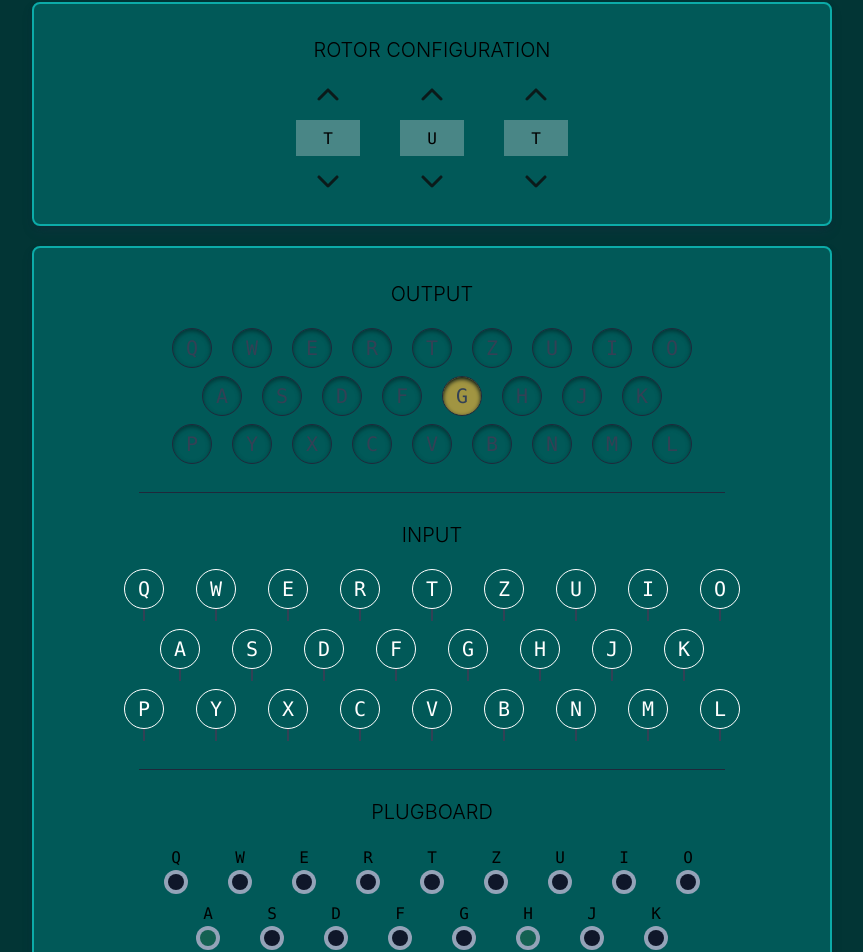
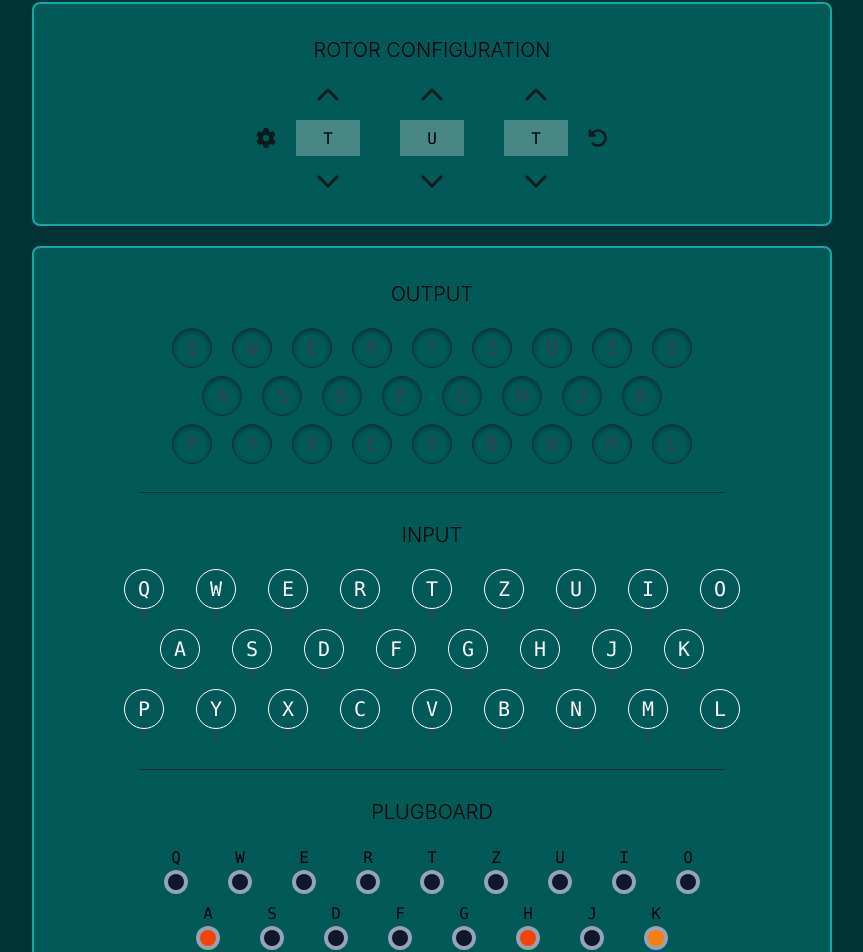
Before and after one commit to kecioch/enigma, a React (Create React App) app: page / in a window 1280 px wide. Shown: the part 118-1070 px from the top of the page, without its empty margins (208-1071 px from the left). Built offline with nearby package versions, Linux system fonts and the light colour scheme; the HTML template or start-up script is replaced by a standard one.

Commit message:
Refactored useEnigma hook

```diff
--- a/src/components/EnigmaContainer.tsx
+++ b/src/components/EnigmaContainer.tsx
@@ -1,12 +1,11 @@
-import React, { useRef, useState } from "react";
+import React from "react";
 import OutputLights from "./OutputLights/OutputLights";
 import InputKeys from "./InputKeys/InputKeys";
 import Plugboard from "./Plugboard/Plugboard";
 import Notes from "./Notes/Notes";
-import Rotors, { RotorPositions } from "./Rotors/Rotors";
-import Container from "./Container";
-import Divider from "./Divider";
-import { Enigma } from "../services/enigma/enigma";
+import Rotors from "./Rotors/Rotors";
+import Container from "./UI/Container";
+import Divider from "./UI/Divider";
 import { RotorConfig } from "../services/enigma/rotor";
 import {
   wiringA,
@@ -14,52 +13,20 @@ import {
   wiringC,
   wiringRev,
 } from "../services/enigma/constants";
+import { useEnigma } from "../hooks/useEnigma";
 
 const rotorConfigA: RotorConfig = { wiring: wiringA, notch: 22, startPos: 19 };
 const rotorConfigB: RotorConfig = { wiring: wiringB, notch: 16, startPos: 20 };
 const rotorConfigC: RotorConfig = { wiring: wiringC, notch: 5, startPos: 19 };
 const reflectorConfig = wiringRev;
-let plugboardConfig: Map<string, string> = new Map([]);
 
 const EnigmaContainer = () => {
-  const [inputText, setInputText] = useState("");
-  const [outputText, setOutputText] = useState("");
-  const [rotorPositions, setRotorPositions] = useState<RotorPositions>({
-    posA: rotorConfigA.startPos || 0,
-    posB: rotorConfigB.startPos || 0,
-    posC: rotorConfigC.startPos || 0,
+  const enigma = useEnigma({
+    rotorConfigA,
+    rotorConfigB,
+    rotorConfigC,
+    reflectorConfig,
   });
-
-  const enigma = useRef(
-    new Enigma(
-      rotorConfigA,
-      rotorConfigB,
-      rotorConfigC,
-      reflectorConfig,
-      plugboardConfig
-    )
-  );
-
-  const handleChangeInput = (char: string) => {
-    const encoded = enigma.current.encode(char);
-    const { posA, posB, posC } = enigma.current.getPositions();
-    setInputText((prev) => prev + char);
-    setOutputText((prev) => prev + encoded);
-    setRotorPositions({ posA, posB, posC });
-  };
-
-  const handlePasteInput = (text: string) => {
-    const encoded = enigma.current.encode(text);
-    const { posA, posB, posC } = enigma.current.getPositions();
-    setInputText(text);
-    setOutputText(encoded);
-    setRotorPositions({ posA, posB, posC });
-  };
-
-  const handleClearInput = () => {
-    setInputText("");
-    setOutputText("");
-  };
 
   return (
     <div className="w-full flex flex-col justify-center items-center gap-5 p-2">
@@ -67,26 +34,31 @@ const EnigmaContainer = () => {
         <h3 className="text-xl mb-5 uppercase font-light">
           Rotor Configuration
         </h3>
-        <Rotors positions={rotorPositions} setPositions={setRotorPositions} />
+        <Rotors
+          positions={enigma.rotorPositions}
+          onIncrement={enigma.handleRotorIncrement}
+          onDecrement={enigma.handleRotorDecrement}
+          onReset={enigma.resetRotorPositions}
+        />
       </Container>
       <Container>
         <h3 className="text-xl mb-5 uppercase font-light">Output</h3>
-        <OutputLights />
+        <OutputLights output={enigma.outputLight} />
         <Divider />
 
         <h3 className="text-xl mb-5 uppercase font-light">Input</h3>
-        <InputKeys onKeyPressed={handleChangeInput} />
+        <InputKeys onKeyPressed={enigma.handleChangeInput} />
         <Divider />
 
         <h3 className="text-xl mb-5 uppercase font-light">Plugboard</h3>
-        <Plugboard />
+        <Plugboard wiring={enigma.plugboard} onPress={enigma.handlePressPlug} />
         <Divider className="mb-12" />
 
         <Notes
-          inputText={inputText}
-          outputText={outputText}
-          onPasteInput={handlePasteInput}
-          onClearInput={handleClearInput}
+          inputText={enigma.inputText}
+          outputText={enigma.outputText}
+          onPasteInput={enigma.handlePasteInput}
+          onClearInput={enigma.handleClearInput}
         />
       </Container>
     </div>
--- a/src/components/OutputLights/OutputLights.tsx
+++ b/src/components/OutputLights/OutputLights.tsx
@@ -3,14 +3,19 @@ import Lamp from "./Lamp";
 import { KEY_LAYOUT } from "../../constants/EnigmaLayout";
 
 interface Props {
+  output?: string;
   className?: string;
 }
 
-const OutputLights = ({ className }: Props) => {
+const OutputLights = ({ output, className }: Props) => {
   const lampRows = KEY_LAYOUT.map((row, i) => (
     <div key={i} className="flex flex-row justify-center gap-2 sm:gap-5">
       {row.map((key) => (
-        <Lamp key={key} char={key} on={key === "G"} />
+        <Lamp
+          key={key}
+          char={key}
+          on={key.toUpperCase() === output?.toUpperCase()}
+        />
       ))}
     </div>
   ));
--- a/src/components/Plugboard/Plugboard.tsx
+++ b/src/components/Plugboard/Plugboard.tsx
@@ -1,37 +1,43 @@
 import React from "react";
 import { KEY_LAYOUT } from "../../constants/EnigmaLayout";
 import Plug from "./Plug";
+import { COLOR_PALETTE } from "../../constants/Colors";
+
+interface WiringColor {
+  connected: string[];
+  colorCode: string;
+}
 
 interface Props {
+  wiring: Map<string, string>;
+  onPress: (char: string) => void;
   className?: string;
 }
 
-const COLORS = [
-  "#F24405",
-  "#FA7F08",
-  "#22BABB",
-  "#9EF8EE",
-  "#44803F",
-  "#FFEC5C",
-  "#146152",
-  "#400036",
-  "#105057",
-  "#898C8B",
-];
+const Plugboard = ({ wiring, onPress, className }: Props) => {
+  const colorsAvail = [...COLOR_PALETTE];
+  const wiringColor: WiringColor[] = [];
 
-const Plugboard = ({ className }: Props) => {
-  const color = COLORS[Math.floor(Math.random() * COLORS.length)];
+  // Create color wiring array
+  wiring.forEach((val, key) => {
+    const color = colorsAvail.splice(0, 1).join();
+    wiringColor.push({ connected: [val, key], colorCode: color });
+  });
 
   const plugRows = KEY_LAYOUT.map((row, i) => (
     <div key={i} className="flex flex-row justify-center gap-4 sm:gap-10">
-      {row.map((key) => (
-        <Plug
-          key={key}
-          char={key}
-          connected={key === "A" || key === "H"}
-          color={color}
-        />
-      ))}
+      {row.map((key) => {
+        const wiringEl = wiringColor.find((el) => el.connected.includes(key));
+        return (
+          <Plug
+            key={key}
+            char={key}
+            connected={!!wiringEl}
+            color={wiringEl?.colorCode}
+            onPress={onPress}
+          />
+        );
+      })}
     </div>
   ));
 
--- a/src/components/Rotors/Rotors.tsx
+++ b/src/components/Rotors/Rotors.tsx
@@ -1,37 +1,52 @@
-import React, { Dispatch, SetStateAction } from "react";
+import React from "react";
 import Rotor from "./Rotor";
-
-export type RotorPositions = { posA: number; posB: number; posC: number };
+import { faArrowRotateLeft, faGear } from "@fortawesome/free-solid-svg-icons";
+import IconButton from "../UI/IconButton";
+import { RotorPositions, RotorSelection } from "../../hooks/useEnigma";
 
 interface Props {
   positions: RotorPositions;
-  setPositions: Dispatch<SetStateAction<RotorPositions>>;
+  onIncrement: (rotor: RotorSelection) => void;
+  onDecrement: (rotor: RotorSelection) => void;
+  onReset: () => void;
 }
 
-const Rotors = ({ positions, setPositions }: Props) => {
-  const handleChangeRotorA = (value: number) => {
-    setPositions((prev) => {
-      return { ...prev, posA: value };
-    });
-  };
-
-  const handleChangeRotorB = (value: number) => {
-    setPositions((prev) => {
-      return { ...prev, posB: value };
-    });
-  };
-
-  const handleChangeRotorC = (value: number) => {
-    setPositions((prev) => {
-      return { ...prev, posC: value };
-    });
-  };
-
+const Rotors = ({ positions, onIncrement, onDecrement, onReset }: Props) => {
   return (
-    <div className="flex gap-10 justify-center">
-      <Rotor position={positions.posC} onChange={handleChangeRotorC} />
-      <Rotor position={positions.posB} onChange={handleChangeRotorB} />
-      <Rotor position={positions.posA} onChange={handleChangeRotorA} />
+    <div className="flex justify-center items-center">
+      <div className="flex gap-10 justify-center relative items-center">
+        <div className="absolute -left-10">
+          <IconButton
+            icon={faGear}
+            title="Configure rotor settings"
+            iconClassName="w-5 h-5"
+            onClick={() => {}}
+          />
+        </div>
+        <Rotor
+          position={positions.posC}
+          onIncrement={() => onIncrement("C")}
+          onDecrement={() => onDecrement("C")}
+        />
+        <Rotor
+          position={positions.posB}
+          onIncrement={() => onIncrement("B")}
+          onDecrement={() => onDecrement("B")}
+        />
+        <Rotor
+          position={positions.posA}
+          onIncrement={() => onIncrement("A")}
+          onDecrement={() => onDecrement("A")}
+        />
+        <div className="absolute -right-10">
+          <IconButton
+            icon={faArrowRotateLeft}
+            title="Reset positions"
+            iconClassName="w-5 h-5"
+            onClick={onReset}
+          />
+        </div>
+      </div>
     </div>
   );
 };
--- /dev/null
+++ b/src/components/UI/IconButton.tsx
@@ -0,0 +1,34 @@
+import React from "react";
+import { FontAwesomeIcon } from "@fortawesome/react-fontawesome";
+import { IconProp } from "@fortawesome/fontawesome-svg-core";
+
+interface Props {
+  title?: string;
+  btnClassName?: string;
+  iconClassName?: string;
+  icon: IconProp;
+  onClick: () => void;
+}
+
+const IconButton = ({
+  icon,
+  onClick,
+  btnClassName,
+  iconClassName,
+  title,
+}: Props) => {
+  return (
+    <button
+      className={`flex justify-center items-center ${btnClassName}`}
+      onClick={onClick}
+      title={title}
+    >
+      <FontAwesomeIcon
+        icon={icon}
+        className={`text-[#0b1a1a] active:text-[#1f3f3f] ${iconClassName}`}
+      />
+    </button>
+  );
+};
+
+export default IconButton;
--- /dev/null
+++ b/src/constants/Colors.ts
@@ -0,0 +1,22 @@
+export const COLOR_PALETTE = [
+  "#F24405",
+  "#FA7F08",
+  "#22BABB",
+  "#9EF8EE",
+  "#44803F",
+  "#FFEC5C",
+  "#146152",
+  "#400036",
+  "#105057",
+  "#898C8B",
+  "#3253d9",
+  "#0f7151",
+  "#621b21",
+  "#bd3dac",
+  "#788e31",
+  "#5f4503",
+  "#005393",
+  "#501551",
+  "#59668f",
+  "#29c429",
+];
--- /dev/null
+++ b/src/hooks/useEnigma.ts
@@ -0,0 +1,205 @@
+import { useEffect, useRef, useState } from "react";
+import { Enigma } from "../services/enigma/enigma";
+import { RotorConfig } from "../services/enigma/rotor";
+import { ALPHABET } from "../services/enigma/constants";
+
+export type RotorPositions = { posA: number; posB: number; posC: number };
+
+export type RotorSelection = "A" | "B" | "C";
+
+interface UseEnigmaReturn {
+  inputText: string;
+  outputText: string;
+  outputLight: string;
+  rotorPositions: RotorPositions;
+  plugboard: Map<string, string>;
+  handleRotorIncrement: (rotor: RotorSelection) => void;
+  handleRotorDecrement: (rotor: RotorSelection) => void;
+  handleChangeInput: (char: string) => void;
+  handlePasteInput: (text: string) => void;
+  handlePressPlug: (char: string) => void;
+  handleClearInput: () => void;
+  resetRotorPositions: () => void;
+}
+
+interface Config {
+  rotorConfigA: RotorConfig;
+  rotorConfigB: RotorConfig;
+  rotorConfigC: RotorConfig;
+  reflectorConfig: string;
+}
+
+export const useEnigma = (config: Config): UseEnigmaReturn => {
+  const [inputText, setInputText] = useState("");
+  const [outputText, setOutputText] = useState("");
+  const [outputLight, setOutputLight] = useState("");
+  const [rotorPositions, setRotorPositions] = useState<RotorPositions>({
+    posA: config.rotorConfigA.startPos ?? 0,
+    posB: config.rotorConfigB.startPos ?? 0,
+    posC: config.rotorConfigC.startPos ?? 0,
+  });
+  const [plugboard, setPlugboard] = useState<Map<string, string>>(
+    new Map([
+      ["A", "H"],
+      ["K", "V"],
+    ])
+  );
+  let enigma = useRef<Enigma>();
+  let lastPressedPlug = useRef<string>("");
+
+  // Init enigma and update on changes
+  useEffect(() => {
+    enigma.current = new Enigma(
+      { ...config.rotorConfigA, startPos: rotorPositions.posA },
+      { ...config.rotorConfigB, startPos: rotorPositions.posB },
+      { ...config.rotorConfigC, startPos: rotorPositions.posC },
+      config.reflectorConfig,
+      plugboard
+    );
+  }, [rotorPositions, config, plugboard]);
+
+  // Utility Functions
+  const encode = (text: string) => {
+    if (!enigma.current) return;
+    const encoded = enigma.current.encode(text);
+    const { posA, posB, posC } = enigma.current.getPositions();
+    setInputText((prev) => prev + text);
+    setOutputText((prev) => prev + encoded);
+    setRotorPositions({ posA, posB, posC });
+    return encoded;
+  };
+
+  const getIncrementPositon = (value: number) => {
+    return value >= ALPHABET.length - 1 ? 0 : ++value;
+  };
+
+  const getDecrementPosition = (value: number) => {
+    return value <= 0 ? ALPHABET.length - 1 : --value;
+  };
+
+  // Handler Functions
+  const handleChangeInput = (char: string) => {
+    const encoded = encode(char);
+    encoded && setOutputLight(encoded);
+  };
+
+  const handlePasteInput = (text: string) => {
+    setInputText("");
+    setOutputText("");
+    encode(text);
+  };
+
+  const handleRotorIncrement = (rotor: RotorSelection) => {
+    switch (rotor) {
+      case "A":
+        setRotorPositions((prev) => {
+          return { ...prev, posA: getIncrementPositon(prev.posA) };
+        });
+        break;
+      case "B":
+        setRotorPositions((prev) => {
+          return { ...prev, posB: getIncrementPositon(prev.posB) };
+        });
+        break;
+      case "C":
+        setRotorPositions((prev) => {
+          return { ...prev, posC: getIncrementPositon(prev.posC) };
+        });
+        break;
+    }
+  };
+
+  const handleRotorDecrement = (rotor: RotorSelection) => {
+    switch (rotor) {
+      case "A":
+        setRotorPositions((prev) => {
+          return { ...prev, posA: getDecrementPosition(prev.posA) };
+        });
+        break;
+      case "B":
+        setRotorPositions((prev) => {
+          return { ...prev, posB: getDecrementPosition(prev.posB) };
+        });
+        break;
+      case "C":
+        setRotorPositions((prev) => {
+          return { ...prev, posC: getDecrementPosition(prev.posC) };
+        });
+        break;
+    }
+  };
+
+  const removePlug = (key: string) => {
+    lastPressedPlug.current = "";
+    setPlugboard((prev) => {
+      const newPlugboard = new Map(prev);
+      newPlugboard.delete(key);
+      return newPlugboard;
+    });
+  };
+
+  const addPlug = (key: string, value: string) => {
+    lastPressedPlug.current = "";
+    setPlugboard((prev) => {
+      const newPlugboard = new Map(prev);
+      newPlugboard.set(key, value);
+      console.log(prev);
+      console.log(newPlugboard);
+      return newPlugboard;
+    });
+  };
+
+  const handlePressPlug = (char: string) => {
+    console.log(char);
+    let found = false;
+
+    // Find whether plug is already connected
+    // Search as key
+    if (plugboard.has(char)) {
+      found = true;
+      removePlug(char);
+    } else {
+      // Search as value
+      for (let [key, value] of plugboard.entries()) {
+        if (value === char) {
+          found = true;
+          removePlug(key);
+          break;
+        }
+      }
+    }
+
+    if (!found && lastPressedPlug.current !== "") {
+      addPlug(lastPressedPlug.current, char);
+      //   lastPressedPlug.current = "";
+    } else if (!found && lastPressedPlug.current === "") {
+      lastPressedPlug.current = char;
+    }
+  };
+
+  const handleClearInput = () => {
+    setInputText("");
+    setOutputText("");
+  };
+
+  const resetRotorPositions = () => {
+    setRotorPositions({ posA: 0, posB: 0, posC: 0 });
+    setOutputLight("");
+  };
+
+  // Return Functions
+  return {
+    inputText,
+    outputText,
+    outputLight,
+    rotorPositions,
+    plugboard,
+    handleRotorIncrement,
+    handleRotorDecrement,
+    handleChangeInput,
+    handlePasteInput,
+    handlePressPlug,
+    handleClearInput,
+    resetRotorPositions,
+  };
+};
```
Also changed, not shown: src/components/Plugboard/Plug.tsx (+8 -2 lines), src/components/Rotors/Rotor.tsx (+14 -21 lines), src/components/UI/Container.tsx (renamed from src/components/Container.tsx), src/components/UI/Divider.tsx (renamed from src/components/Divider.tsx).
